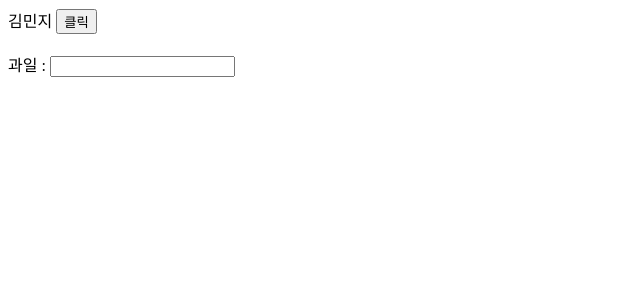
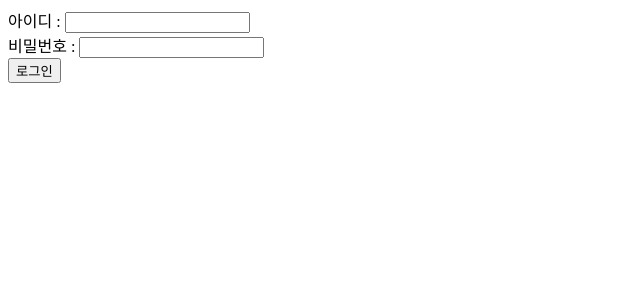
Before and after one commit to Olivia-Study-Storage/hh99-react-beginner, a React (Create React App) app in the folder beginner/1_week-1/: page / in a window 1280 px wide. Shown: the top 300 px of the page, without its empty margins (0-640 px from the left). Built offline with nearby package versions, Linux system fonts and the light colour scheme.

Commit message:
Note: useState 실습

```diff
--- a/beginner/1_week-1/src/App.jsx
+++ b/beginner/1_week-1/src/App.jsx
@@ -1,45 +1,54 @@
 import React, { useState } from 'react'
 
+// ! 실습
+// 아이디에 및 비밀번호에 값을 입력하고 [로그인] 버튼을 누르면 alert로 고객이 입력한 값 알려주기
+// alert -> `고객님이 입력하신 아이디는 ${입력아이디}이며, 비밀번호는 ${입력비밀번호}입니다.`
+
+// ! 다음 사항을 준수할 것
+// 1. id와 pwd 필드의 값을 state로 관리하고, 변경이 일어날 때마다 setState로 동기화시킬 것
+// 2. alert를 띄운 이후에는 id와 pwd값 빈 값으로 초기화
+// 3. pwd는 보여지면 안됨
+
 function App() {
-  // ! State를 사용하는 목적 : UI를 변경하기 위해 (렌더링을 위해서) 별도로 상태를 관리하는 것!
-  // * useState : 괄호를 열고 닫으면 동작하는 hook (함수)
-  // 사용법 : useState('initial value');
-  // return : [state, setState] (state와 state를 다룰 수 있는 메서드) 배열
-  // 이 두 가지를 구조분해할당으로 다음과 같이 사용 가능하다.
-  // const [value, setValue] = useState('initial value');
+  const [id, setId] = useState('');
+  const [pwd, setPwd] = useState('');
 
-  // ex.
-  // const [count, setCount] = useState(0);
-  // const [todoList, setTodoList] = useState([]);
-
-  const [name, setName] = useState('김민지');
-  const [fruit, setFruit] = useState('');
+  const idChangeHandler = (event) => setId(event.target.value);
+  const pwdChangeHandler = (event) => setPwd(event.target.value);
+  const onClickHandler = () => {
+    alert(`고객님이 입력하신 아이디는 ${id}이며, 비밀번호는 ${pwd}입니다.`);
+    setId('');
+    setPwd('');
+  }
 
   return (
-    <>
-      <div>
-        {name}&nbsp;
-        <button onClick={function() {
-          setName('강해린');
-        }}>
-          클릭
-        </button>
-      </div>
-
+    <div>
+      <label htmlFor="id">
+        아이디 :&nbsp;
+        <input
+          type="text"
+          id="id"
+          value={id}
+          onChange={idChangeHandler}
+        />
+      </label>
       <br />
-
-      <div>
-        {/* input 안에 입력되는 값을 fruit와 매칭시키려면 value와 onChange를 사용하면 된다 */}
-        {/* onChange에는 항상 evnet가 매개변수로 딸려온다 */}
-        과일 :&nbsp;
+      <label htmlFor="pwd">
+        비밀번호 :&nbsp;
         <input
-          value={fruit}
-          onChange={(event) => setFruit(event.target.value)}
+          type="password"
+          id="pwd"
+          value={pwd}
+          onChange={pwdChangeHandler}
         />
-        <br />
-        {fruit}
-      </div>
-    </>
+      </label>
+      <br />
+      <button
+        onClick={onClickHandler}
+      >
+        로그인
+      </button>
+    </div>
   )
 }
 
```
